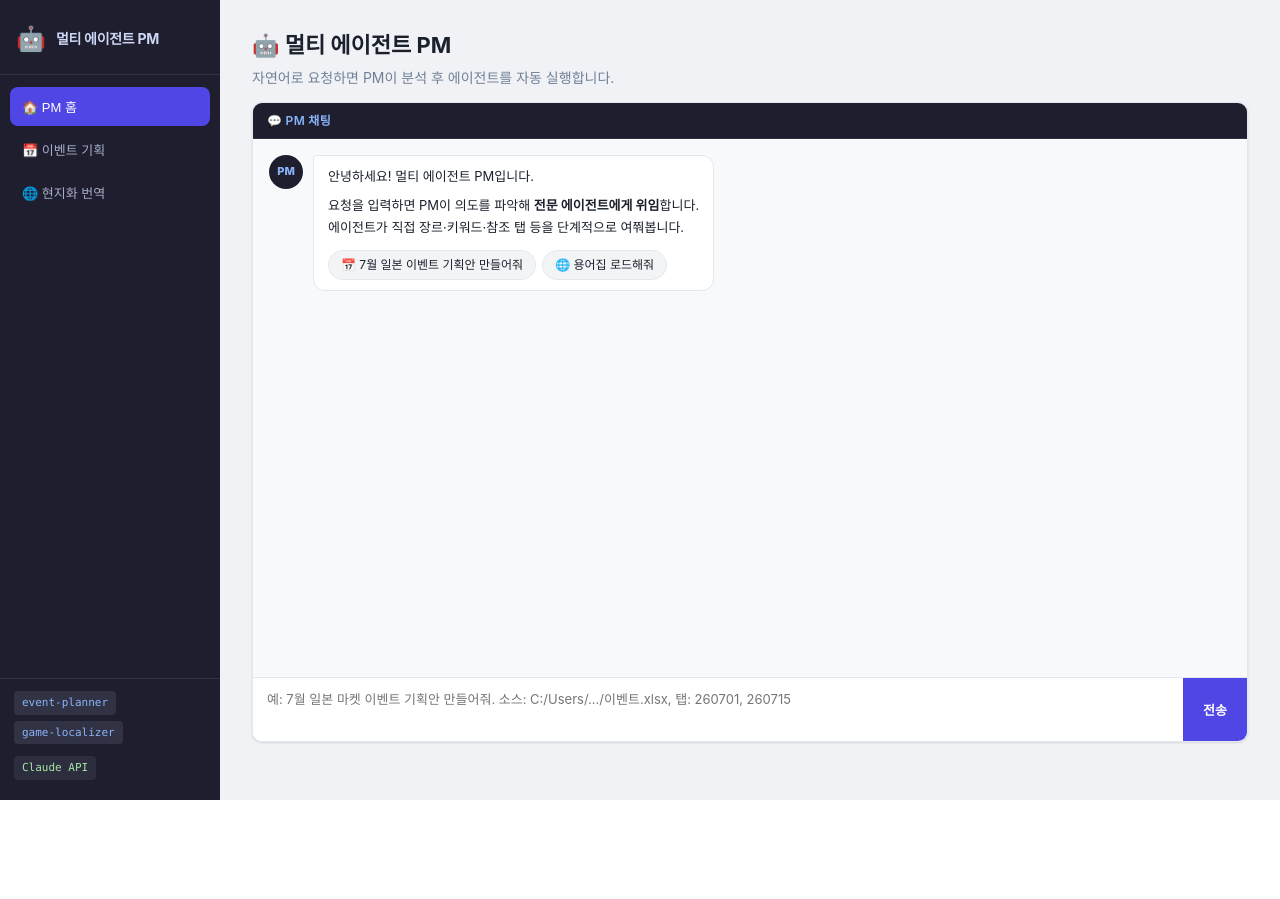
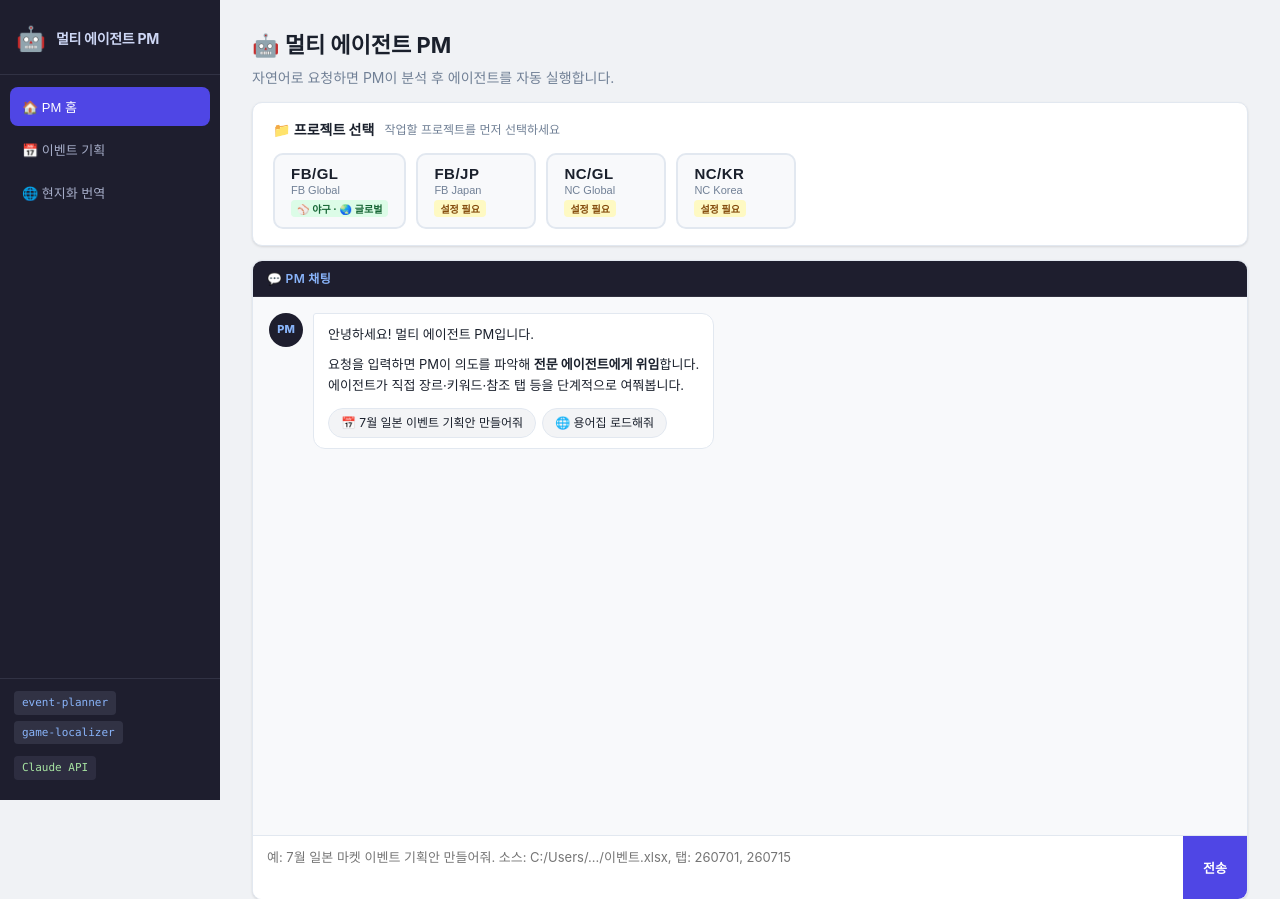
Before and after one commit to glpark0413-creator/multiagent_wemade, a Flask app: page / in a window 1280 px wide. Shown: the top 899 px of the page. Before the commit the page ends 800 px from the top, so only its background shows below. Run offline with Flask 3, Linux system fonts and the light colour scheme; data that the repository does not hold is empty.

Commit message:
feat: 프로젝트 선택 UI 추가 (FB/GL, FB/JP, NC/KR, NC/GL)
[server.py]
- _DEFAULT_PROJECTS: 4개 프로젝트 기본 설정 (FB/GL=야구/글로벌 설정 완료, 나머지 미설정)
- _load_projects() / _save_projects(): projects.json 영속화
- GET /api/projects: 프로젝트 목록 반환
- POST /api/project/config: 프로젝트 장르·마켓 설정 저장
- _event_planner_agent START 단계: project_id로 장르·마켓 자동 주입

[index.html]
- 채팅 상단에 프로젝트 선택 카드 추가
- 미설정 프로젝트 선택 시 장르 설정 패널 표시
- 장르 선택 후 저장 또는 장르 없이 진행 옵션

[app.js]
- loadProjects() / renderProjectButtons(): 서버에서 프로젝트 로드 후 버튼 렌더링
- onProjectClick(): 설정 완료 → 즉시 선택 / 미설정 → 설정 패널
- saveProjectGenre(): 장르 저장 API 호출
- applyProjectSelection(): agentContext에 project_id/genre/market 주입
- 사이드바 프로젝트 배지 / 채팅 헤더 태그 업데이트

[style.css]
- .project-selector-card, .project-btn, .project-setup-panel 등 스타일 추가

Co-Authored-By: Claude Sonnet 4.6 <noreply@anthropic.com>

```diff
--- a/server.py
+++ b/server.py
@@ -144,9 +144,60 @@ EP_WORK       = OUTPUT_DIR / "projects" / EP_PROJECT_ID / "work"
 EP_FILE       = OUTPUT_DIR / "projects" / EP_PROJECT_ID / "file"
 
 GL_DIR      = OUTPUT_DIR / "game-localizer"
-HANDOFF_DIR = OUTPUT_DIR / "handoff"
-JSON_DIR    = OUTPUT_DIR / "json"
-EP_CONFIG   = OUTPUT_DIR / "config" / "agent_config.json"
+HANDOFF_DIR  = OUTPUT_DIR / "handoff"
+JSON_DIR     = OUTPUT_DIR / "json"
+EP_CONFIG    = OUTPUT_DIR / "config" / "agent_config.json"
+PROJECT_CFG  = OUTPUT_DIR / "config" / "projects.json"
+
+# ── 프로젝트 기본 설정 ────────────────────────────────────────────────────────
+_DEFAULT_PROJECTS = {
+    "FB/GL": {
+        "display_name": "FB Global",
+        "genre":  "야구",
+        "market": "글로벌",
+        "configured": True,
+        "description": "야구 게임 (글로벌 마켓)"
+    },
+    "FB/JP": {
+        "display_name": "FB Japan",
+        "genre":  "",
+        "market": "일본",
+        "configured": False,
+        "description": "FB 일본 마켓"
+    },
+    "NC/KR": {
+        "display_name": "NC Korea",
+        "genre":  "",
+        "market": "한국",
+        "configured": False,
+        "description": "NC 한국 마켓"
+    },
+    "NC/GL": {
+        "display_name": "NC Global",
+        "genre":  "",
+        "market": "글로벌",
+        "configured": False,
+        "description": "NC 글로벌 마켓"
+    },
+}
+
+def _load_projects() -> dict:
+    """프로젝트 설정 로드 (없으면 기본값 반환)."""
+    try:
+        if PROJECT_CFG.exists():
+            saved = json.loads(PROJECT_CFG.read_text(encoding="utf-8"))
+            # 기본값에 저장된 값 병합 (새 프로젝트 추가 시 누락 방지)
+            merged = dict(_DEFAULT_PROJECTS)
+            for k, v in saved.items():
+                merged[k] = {**merged.get(k, {}), **v}
+            return merged
+    except Exception:
+        pass
+    return dict(_DEFAULT_PROJECTS)
+
+def _save_projects(projects: dict):
+    PROJECT_CFG.parent.mkdir(parents=True, exist_ok=True)
+    PROJECT_CFG.write_text(json.dumps(projects, ensure_ascii=False, indent=2), encoding="utf-8")
 
 sys.path.insert(0, str(SCRIPTS_DIR))
 
@@ -1039,22 +1090,34 @@ def _event_planner_agent(user_msg: str, history: list, context: dict, q: _queue_
 
     # ── START: 에이전트 시작 ───────────────────────────────────────────────
     if user_msg == "__agent_start__" or step == "start":
-        # 저장된 장르 불러오기 (학습된 값 우선)
+        # ① 프로젝트 설정에서 장르·마켓 자동 주입
+        project_id = context.get("project_id", "")
+        if project_id:
+            projects   = _load_projects()
+            proj_cfg   = projects.get(project_id, {})
+            if proj_cfg.get("genre") and not context.get("genre"):
+                context["genre"] = proj_cfg["genre"]
+            if proj_cfg.get("market") and not context.get("market"):
+                context["market"] = proj_cfg["market"]
+
+        # ② 저장된 장르 불러오기 (프로젝트 설정 → 학습 값 순)
         _cfg = _load_agent_config()
         genre = context.get("genre") or _cfg.get("default_genre", "")
 
         if genre:
-            # 장르 학습됨 → 장르 질문 생략, 바로 키워드 단계
+            # 장르 확정 → 장르 질문 생략, 바로 키워드 단계
             context["genre"] = genre
             context["_agent_step"] = "wait_keywords"
-            q.put({"type": "message", "content": f"**{genre}** 장르로 진행합니다. 키워드를 생성하는 중..."})
+            proj_label = f" [{project_id}]" if project_id else ""
+            q.put({"type": "message", "content": f"**{genre}** 장르{proj_label}로 진행합니다. 키워드를 생성하는 중..."})
             q.put({"type": "context_update", "context": context})
             all_kws, kw_msg = _llm_generate_keywords(genre, target_month)
             context["_suggested_keywords"] = all_kws
             _done(kw_msg)
         else:
             context["_agent_step"] = "wait_genre"
-            _done("어떤 장르의 게임인가요?\n(예: 야구, 축구, MMORPG, 캐주얼, 퍼즐)")
+            proj_label = f" [{project_id}]" if project_id else ""
+            _done(f"어떤 장르의 게임인가요?{proj_label}\n(예: 야구, 축구, MMORPG, 캐주얼, 퍼즐)")
         return
 
     # ── STEP 1: 장르 수집 (학습된 장르 없을 때만 실행) ─────────────────────
@@ -1979,6 +2042,38 @@ def localizer_download():
     return send_file(str(p), as_attachment=True, download_name=p.name)
 
 
+# ── 프로젝트 관리 API ──────────────────────────────────────────────────────────
+
+@app.route("/api/projects")
+def get_projects():
+    """프로젝트 목록 및 설정 반환."""
+    return jsonify(projects=_load_projects())
+
+
+@app.route("/api/project/config", methods=["POST"])
+def update_project_config():
+    """프로젝트 설정 업데이트 (장르, 마켓 등)."""
+    data       = request.json or {}
+    project_id = data.get("project_id", "")
+    projects   = _load_projects()
+
+    if project_id not in projects:
+        return jsonify(ok=False, message=f"알 수 없는 프로젝트: {project_id}")
+
+    # 허용 필드만 업데이트
+    for field in ("genre", "market", "display_name", "description"):
+        if field in data:
+            projects[project_id][field] = data[field]
+
+    # 장르·마켓 모두 설정됐으면 configured=True
+    p = projects[project_id]
+    if p.get("genre") and p.get("market"):
+        p["configured"] = True
+
+    _save_projects(projects)
+    return jsonify(ok=True, message="프로젝트 설정 저장 완료", project=p)
+
+
 # ── 실행 ──────────────────────────────────────────────────────────────────────
 if __name__ == "__main__":
     PORT = 5050
--- a/static/app.js
+++ b/static/app.js
@@ -35,12 +35,19 @@ async function pmSend() {
   if (chatMode === 'pm') {
     pmHistory.push({ role: 'user', content: msg });
     endpoint = '/api/pm/chat';
-    body     = { message: msg, history: pmHistory };
+    // PM 채팅에도 현재 프로젝트 정보 포함
+    body = {
+      message: msg,
+      history: pmHistory,
+      project_id: currentProject || undefined,
+    };
   } else {
     agentHistory.push({ role: 'user', content: msg });
     const agentId = currentAgentId();
     endpoint = '/api/agent/chat';
-    body     = { agent: agentId, message: msg, history: agentHistory, context: agentContext };
+    // 에이전트 context에 항상 최신 프로젝트 정보 반영
+    if (currentProject) agentContext.project_id = currentProject;
+    body = { agent: agentId, message: msg, history: agentHistory, context: agentContext };
   }
 
   let data;
@@ -1414,6 +1421,170 @@ function _renderTabSelector(newTabs, availableTabs, container) {
   document.getElementById('chat-messages').scrollTop = 99999;
 }
 
+// ═══════════════════════════════════════════════════════════════════════════
+// 프로젝트 선택
+// ═══════════════════════════════════════════════════════════════════════════
+
+let currentProject    = null;   // 현재 선택된 프로젝트 ID
+let projectsData      = {};     // 서버에서 로드한 프로젝트 설정
+let pendingProjectId  = null;   // 설정 중인 프로젝트 ID
+
+async function loadProjects() {
+  try {
+    const res  = await fetch('/api/projects');
+    const data = await res.json();
+    projectsData = data.projects || {};
+    renderProjectButtons();
+  } catch (e) {
+    console.warn('프로젝트 로드 실패:', e);
+  }
+}
+
+function renderProjectButtons() {
+  const row = document.getElementById('project-btn-row');
+  if (!row) return;
+  row.innerHTML = '';
+
+  Object.entries(projectsData).forEach(([id, cfg]) => {
+    const btn = document.createElement('button');
+    btn.className = 'project-btn' + (currentProject === id ? ' active' : '');
+    btn.dataset.projectId = id;
+
+    const isConfigured = cfg.configured;
+    const genre  = cfg.genre  ? `⚾ ${cfg.genre}`  : '장르 미설정';
+    const market = cfg.market ? `🌏 ${cfg.market}` : '';
+
+    btn.innerHTML = `
+      <span class="project-btn-id">${id}</span>
+      <span class="project-btn-desc">${cfg.display_name || id}</span>
+      <span class="project-btn-badge ${isConfigured ? 'configured' : 'unconfigured'}">
+        ${isConfigured ? `${genre}${market ? ' · ' + market : ''}` : '설정 필요'}
+      </span>
+    `;
+    btn.addEventListener('click', () => onProjectClick(id, cfg));
+    row.appendChild(btn);
+  });
+}
+
+function onProjectClick(id, cfg) {
+  if (!cfg.configured) {
+    // 장르 미설정 → 설정 패널 표시
+    pendingProjectId = id;
+    const panel = document.getElementById('project-setup-panel');
+    const label = document.getElementById('project-setup-label');
+    label.textContent = `[${id}] 장르를 설정해주세요`;
+    panel.classList.remove('hidden');
+
+    // 장르 select 초기화
+    const genreInput = document.getElementById('project-genre-input');
+    genreInput.value = cfg.genre || '';
+  } else {
+    // 설정 완료 → 즉시 선택
+    applyProjectSelection(id);
+  }
+}
+
+async function saveProjectGenre() {
+  const id    = pendingProjectId;
+  const genre = document.getElementById('project-genre-input').value;
+  if (!genre) { showToast('장르를 선택하세요.', 'warning'); return; }
+
+  try {
+    const res  = await fetch('/api/project/config', {
+      method: 'POST',
+      headers: { 'Content-Type': 'application/json' },
+      body: JSON.stringify({ project_id: id, genre }),
+    });
+    const data = await res.json();
+    if (data.ok) {
+      projectsData[id] = { ...projectsData[id], ...data.project };
+      document.getElementById('project-setup-panel').classList.add('hidden');
+      showToast(`[${id}] 장르 저장 완료`, 'success');
+      renderProjectButtons();
+      applyProjectSelection(id);
+    }
+  } catch (e) {
+    showToast('저장 실패: ' + e.message, 'error');
+  }
+}
+
+function selectProjectWithoutGenre() {
+  const id = pendingProjectId;
+  document.getElementById('project-setup-panel').classList.add('hidden');
+  applyProjectSelection(id);
+}
+
+function applyProjectSelection(id) {
+  currentProject = id;
+  const cfg = projectsData[id] || {};
+
+  // 버튼 활성화 업데이트
+  renderProjectButtons();
+
+  // 사이드바 프로젝트 배지 업데이트
+  updateSidebarProjectBadge(id, cfg);
+
+  // 채팅 헤더 프로젝트 태그 업데이트
+  updateChatProjectTag(id);
+
+  // agentContext에 프로젝트 정보 주입 (에이전트 호출 시 자동 전달)
+  agentContext.project_id = id;
+  if (cfg.genre)  agentContext.genre  = cfg.genre;
+  if (cfg.market) agentContext.market = cfg.market;
+
+  // 이벤트 기획 탭의 마켓 셀렉트도 자동 설정
+  const marketSel = document.getElementById('ep-market');
+  if (marketSel && cfg.market) {
+    const opt = [...marketSel.options].find(o => o.value === cfg.market);
+    if (opt) marketSel.value = cfg.market;
+  }
+
+  // 장르 셀렉트 자동 설정
+  if (cfg.genre) {
+    const genreDetailSel = document.getElementById('ep-genre-detail');
+    if (genreDetailSel) {
+      const opt = [...genreDetailSel.options].find(o => o.value === cfg.genre);
+      if (opt) genreDetailSel.value = cfg.genre;
+    }
+  }
+
+  showToast(`프로젝트 [${id}] 선택됨`, 'success');
+
+  // 채팅 안내 메시지
+  addChatMsg('pm',
+    `✅ **[${id}]** 프로젝트가 선택됐습니다.\n` +
+    (cfg.genre  ? `- 장르: **${cfg.genre}**\n` : '') +
+    (cfg.market ? `- 마켓: **${cfg.market}**\n` : '') +
+    `\n이벤트 기획을 요청하면 해당 설정으로 자동 진행됩니다.`
+  );
+}
+
+function updateSidebarProjectBadge(id, cfg) {
+  let badge = document.getElementById('sidebar-project-badge');
+  if (!badge) {
+    badge = document.createElement('div');
+    badge.id = 'sidebar-project-badge';
+    badge.className = 'sidebar-project-badge';
+    const footer = document.querySelector('.sidebar-footer');
+    if (footer) footer.prepend(badge);
+  }
+  badge.innerHTML = `<span class="proj-label">현재 프로젝트</span>${id}`;
+}
+
+function updateChatProjectTag(id) {
+  const headerBar = document.querySelector('.chat-header-bar');
+  if (!headerBar) return;
+  let tag = document.getElementById('chat-project-tag');
+  if (!tag) {
+    tag = document.createElement('span');
+    tag.id = 'chat-project-tag';
+    tag.className = 'chat-project-tag';
+    headerBar.appendChild(tag);
+  }
+  tag.textContent = id;
+}
+
 // ── 초기 로드 ───────────────────────────────────────────────────────────────
 loadHomeFiles();
 checkGlossaryStatus();
+loadProjects();
--- a/static/style.css
+++ b/static/style.css
@@ -666,3 +666,172 @@ textarea { resize: vertical; }
   50%  { transform: scale(1.04); }
   100% { transform: scale(1); }
 }
+
+/* ── 프로젝트 선택기 ───────────────────────────────────────────────────────── */
+.project-selector-card {
+  background: var(--surface);
+  border: 1.5px solid var(--border);
+  border-radius: var(--radius);
+  padding: 16px 20px;
+  margin-bottom: 14px;
+  box-shadow: var(--shadow);
+}
+
+.project-selector-header {
+  display: flex;
+  align-items: center;
+  gap: 10px;
+  margin-bottom: 12px;
+}
+
+.project-selector-title {
+  font-weight: 700;
+  font-size: 14px;
+  color: var(--text);
+}
+
+.project-selector-hint {
+  font-size: 12px;
+  color: var(--text-muted);
+}
+
+.project-btn-row {
+  display: flex;
+  gap: 10px;
+  flex-wrap: wrap;
+}
+
+.project-btn {
+  display: flex;
+  flex-direction: column;
+  align-items: flex-start;
+  gap: 2px;
+  padding: 10px 16px;
+  border: 2px solid var(--border);
+  border-radius: 10px;
+  background: #f8f9fb;
+  cursor: pointer;
+  transition: all .18s;
+  min-width: 120px;
+  position: relative;
+}
+
+.project-btn:hover {
+  border-color: var(--primary);
+  background: var(--primary-light);
+}
+
+.project-btn.active {
+  border-color: var(--primary);
+  background: var(--primary-light);
+  box-shadow: 0 0 0 3px rgba(79,70,229,.12);
+}
+
+.project-btn.active::after {
+  content: '✓';
+  position: absolute;
+  top: 6px; right: 8px;
+  font-size: 11px;
+  color: var(--primary);
+  font-weight: 700;
+}
+
+.project-btn-id {
+  font-size: 15px;
+  font-weight: 700;
+  color: var(--text);
+  letter-spacing: .5px;
+}
+
+.project-btn-desc {
+  font-size: 11px;
+  color: var(--text-muted);
+}
+
+.project-btn-badge {
+  font-size: 10px;
+  padding: 1px 6px;
+  border-radius: 4px;
+  font-weight: 600;
+  margin-top: 2px;
+}
+
+.project-btn-badge.configured {
+  background: #dcfce7;
+  color: #166534;
+}
+
+.project-btn-badge.unconfigured {
+  background: #fef9c3;
+  color: #854d0e;
+}
+
+/* 프로젝트 설정 패널 */
+.project-setup-panel {
+  margin-top: 12px;
+  padding: 12px 14px;
+  background: #fffbeb;
+  border: 1px solid #fde68a;
+  border-radius: 8px;
+}
+
+.project-setup-inner {
+  display: flex;
+  align-items: center;
+  gap: 10px;
+  flex-wrap: wrap;
+}
+
+.project-setup-label {
+  font-size: 13px;
+  font-weight: 600;
+  color: #92400e;
+}
+
+.project-setup-fields {
+  display: flex;
+  gap: 8px;
+  align-items: center;
+  flex-wrap: wrap;
+}
+
+.project-setup-input {
+  padding: 6px 10px;
+  border: 1px solid #fcd34d;
+  border-radius: 6px;
+  font-size: 13px;
+  background: #fff;
+}
+
+/* 사이드바 프로젝트 표시 */
+.sidebar-project-badge {
+  margin: 0 12px 8px;
+  padding: 6px 10px;
+  background: rgba(79,70,229,.15);
+  border: 1px solid rgba(79,70,229,.3);
+  border-radius: 8px;
+  font-size: 12px;
+  font-weight: 600;
+  color: #a5b4fc;
+  text-align: center;
+  letter-spacing: .5px;
+}
+
+.sidebar-project-badge .proj-label {
+  font-size: 10px;
+  color: #6b7280;
+  display: block;
+  margin-bottom: 2px;
+  font-weight: 400;
+}
+
+/* 채팅 헤더 프로젝트 표시 */
+.chat-project-tag {
+  font-size: 11px;
+  padding: 2px 8px;
+  background: var(--primary-light);
+  border: 1px solid rgba(79,70,229,.25);
+  border-radius: 20px;
+  color: var(--primary);
+  font-weight: 600;
+}
--- a/templates/index.html
+++ b/templates/index.html
@@ -39,6 +39,38 @@
     <div class="page-header" style="margin-bottom:12px">
       <h1>🤖 멀티 에이전트 PM</h1>
       <p class="subtitle">자연어로 요청하면 PM이 분석 후 에이전트를 자동 실행합니다.</p>
+    </div>
+
+    <!-- ── 프로젝트 선택 ── -->
+    <div class="project-selector-card" id="project-selector-card">
+      <div class="project-selector-header">
+        <span class="project-selector-title">📁 프로젝트 선택</span>
+        <span class="project-selector-hint">작업할 프로젝트를 먼저 선택하세요</span>
+      </div>
+      <div class="project-btn-row" id="project-btn-row">
+        <!-- JS로 동적 생성 -->
+      </div>
+      <!-- 미설정 프로젝트 장르 설정 패널 (선택 시 표시) -->
+      <div id="project-setup-panel" class="project-setup-panel hidden">
+        <div class="project-setup-inner">
+          <span id="project-setup-label" class="project-setup-label"></span>
+          <div class="project-setup-fields">
+            <select id="project-genre-input" class="project-setup-input">
+              <option value="">장르 선택...</option>
+              <option value="야구">⚾ 야구</option>
+              <option value="축구">⚽ 축구</option>
+              <option value="농구">🏀 농구</option>
+              <option value="RPG">⚔️ RPG</option>
+              <option value="MMORPG">🏰 MMORPG</option>
+              <option value="캐주얼">🎮 캐주얼</option>
+              <option value="퍼즐">🧩 퍼즐</option>
+              <option value="전략">🗺️ 전략</option>
+            </select>
+            <button class="btn btn-primary btn-sm" onclick="saveProjectGenre()">저장 후 선택</button>
+            <button class="btn btn-secondary btn-sm" onclick="selectProjectWithoutGenre()">장르 없이 진행</button>
+          </div>
+        </div>
+      </div>
     </div>
 
     <!-- AI 미설정 경고 -->
```
